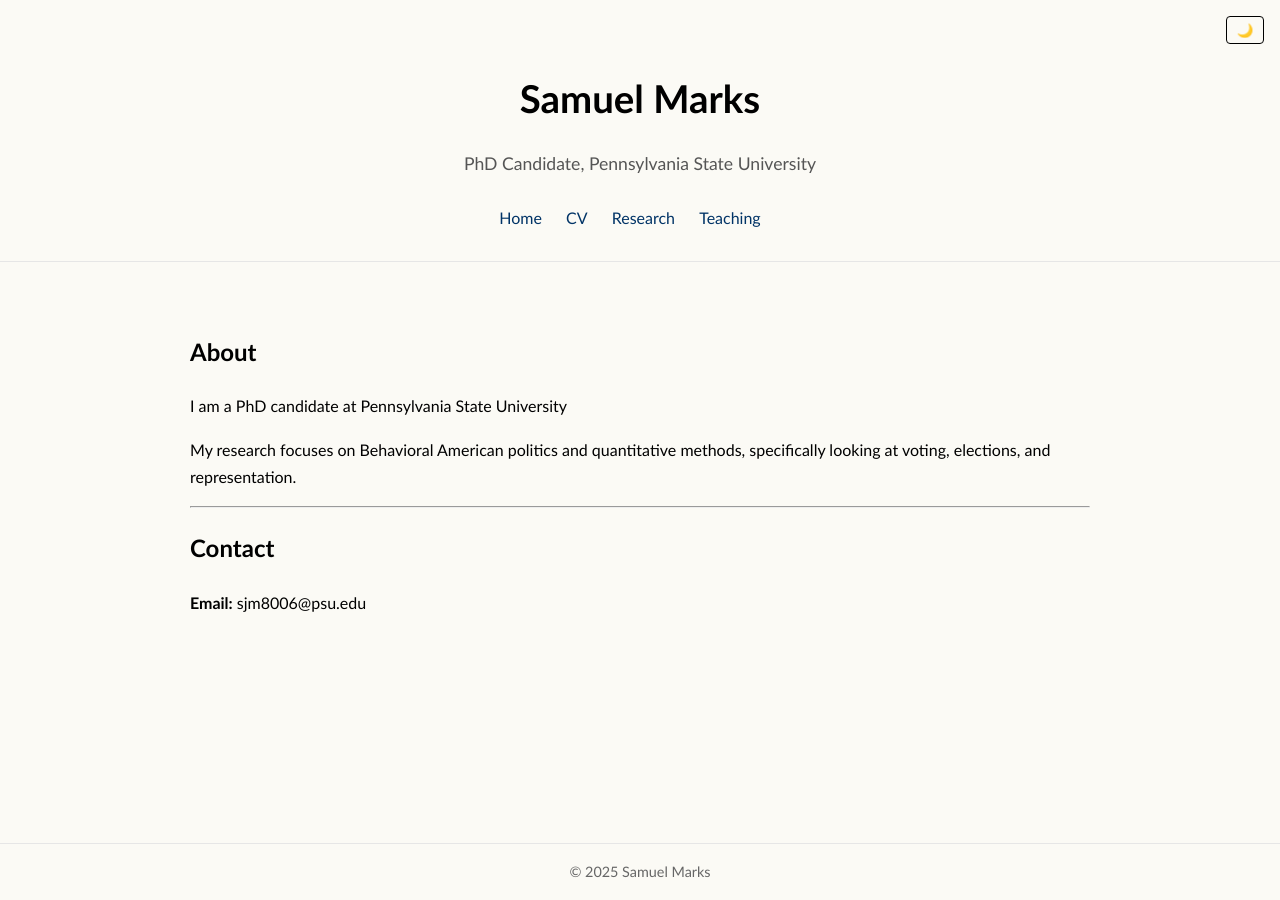
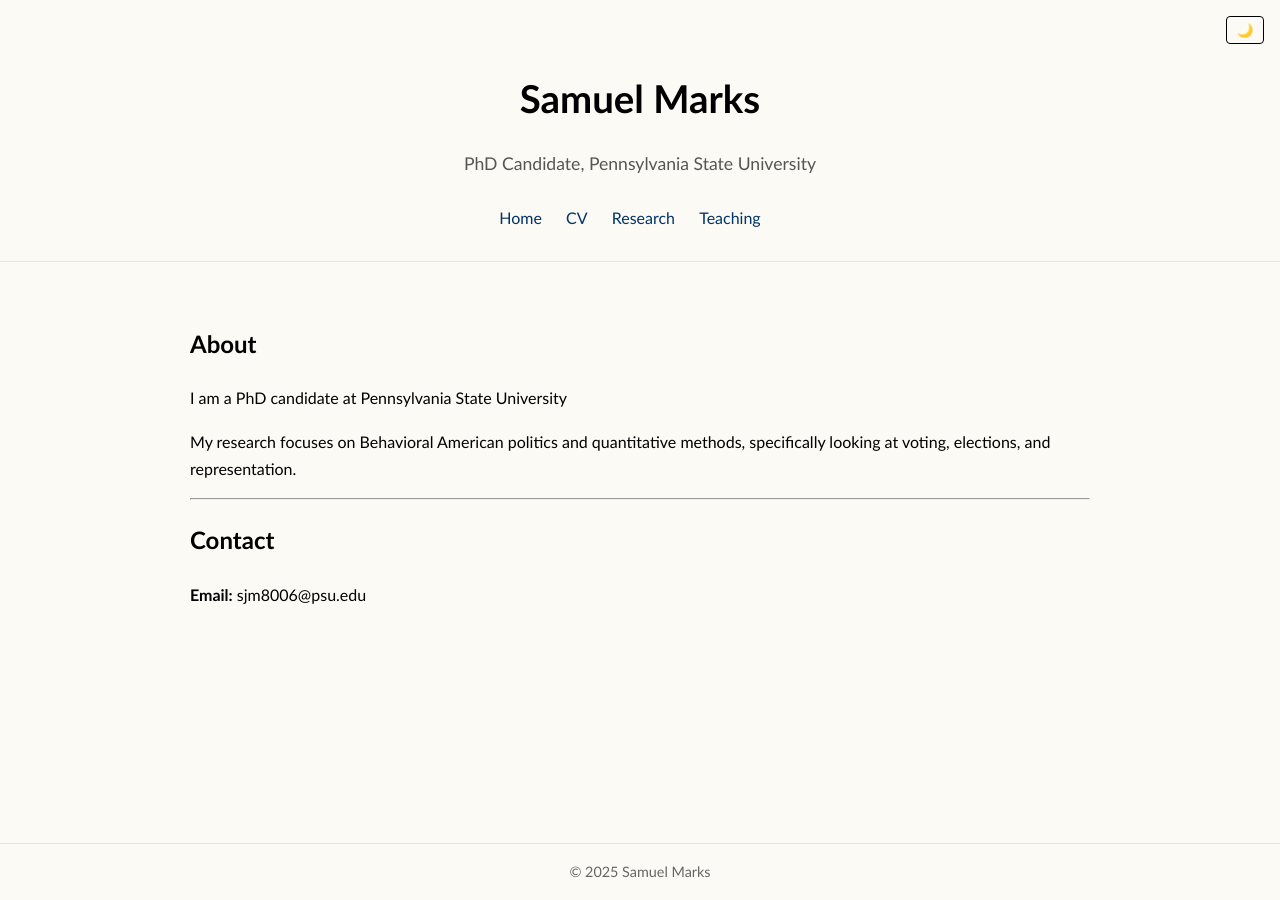
Before and after one commit to SamuelJMarks/SamuelJMarks.github.io, a Jekyll site: the page built from index.md, in a window 1280 px wide. Built offline with Jekyll 4.4.1, drawn with Linux system fonts in a browser that asks for light colours.

Commit message:
Refactor CSS for improved Markdown styling
Added styles for Markdown pages and adjusted spacing.

```diff
--- a/assets/style.css
+++ b/assets/style.css
@@ -156,3 +156,9 @@ main *,
 main {
   display: block !important;
 }
+
+/* Reduce extra space above the first heading on Markdown pages */
+main h1:first-of-type,
+main h2:first-of-type {
+  margin-top: 0.5em;  /* adjust as needed */
+}
```
